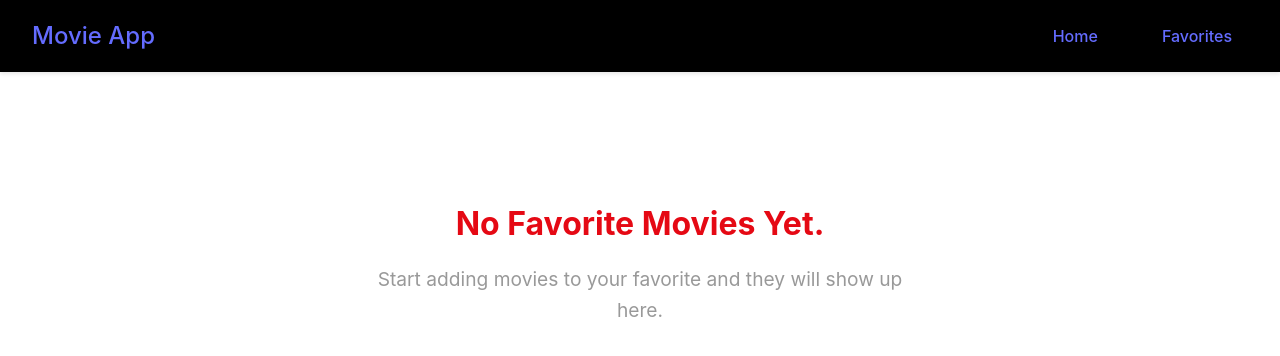
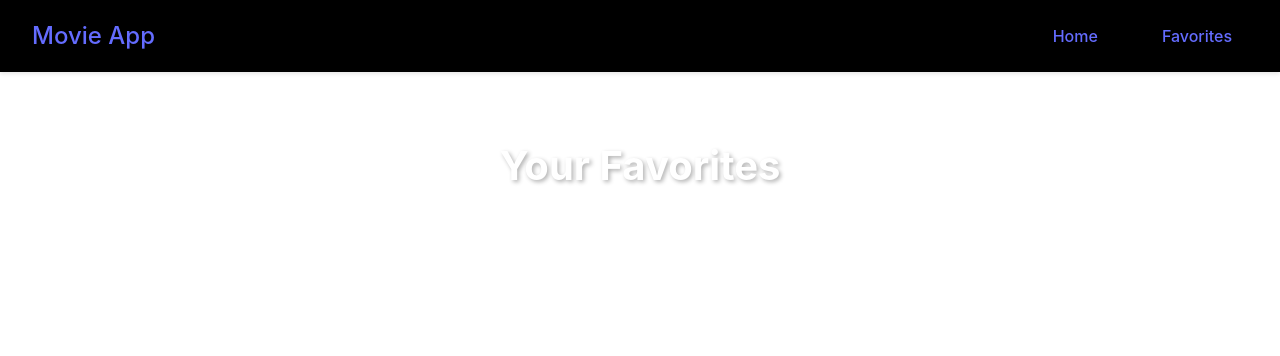
Before and after one commit to Akshat041/react-movie-site, a React (Vite) app in the folder frontend/: page /favorites in a window 1280 px wide. Shown: the top 356 px of the page. Built offline with nearby package versions, Linux system fonts and the light colour scheme.

Commit message:
feat: implement Favorites component to display user's favorite movies

```diff
--- a/frontend/src/pages/Favorites.jsx
+++ b/frontend/src/pages/Favorites.jsx
@@ -1,6 +1,23 @@
 import "../css/Favorites.css";
+import { useMovieContext } from "../contexts/MovieContext";
+import MovieCard from "../components/movie_card";
 
 function Favorites() {
+  const { favorites } = useMovieContext();
+
+  if (favorites) {
+    return (
+      <div className="favorites">
+        <h2>Your Favorites</h2>
+        <div className="movies-grid">
+          {favorites.map((movie) => (
+            <MovieCard movie={movie} key={movie.id} />
+          ))}
+        </div>
+      </div>
+    );
+  }
+
   return (
     <div className="favorites-empty">
       <h2>No Favorite Movies Yet.</h2>
```
